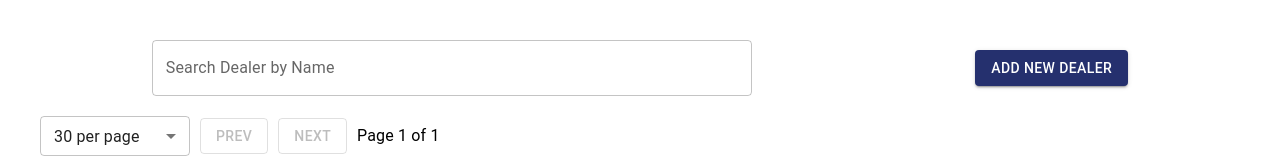
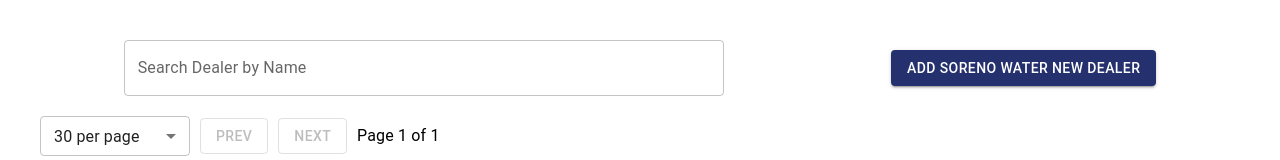
Before and after one commit to DavidSpaice/next, a Next.js app: page /soreno-water-dealer-data/dealer-info in a window 1280 px wide. Shown: the top 160 px of the page. Built offline with nearby package versions, Linux system fonts and the light colour scheme; no server answers.

Commit message:
feat: add soreno water dealer page

```diff
--- a/app/dashboard/Component.tsx
+++ b/app/dashboard/Component.tsx
@@ -40,6 +40,10 @@ const Dashboard: React.FC = () => {
   ];
 
   const sorenoLinks = [
+    {
+      title: "Soreno Water Dealer Info",
+      url: "https://next-nine-pied.vercel.app/soreno-water-dealer-data/dealer-info",
+    },
     {
       title: "Soreno Blogs Management",
       url: "https://next-nine-pied.vercel.app/blogs",
--- a/app/soreno-water-dealer-data/add-dealer/Component.tsx
+++ b/app/soreno-water-dealer-data/add-dealer/Component.tsx
@@ -171,7 +171,7 @@ export default function AddDealerData() {
     <div style={{ margin: "2rem" }}>
       <Paper style={{ padding: "2rem" }} elevation={3}>
         <Typography variant="h5" gutterBottom>
-          Add Dealer Data
+          Add Soreno Water Dealer Data
         </Typography>
 
         <form onSubmit={handleSubmit}>
--- a/app/soreno-water-dealer-data/dealer-info/Component.tsx
+++ b/app/soreno-water-dealer-data/dealer-info/Component.tsx
@@ -216,7 +216,7 @@ const Dealers: React.FC = () => {
           onClick={handleAddDealer}
           style={{ marginBottom: 20, backgroundColor: "rgb(37, 48, 110)" }}
         >
-          Add New Dealer
+          Add Soreno Water New Dealer
         </Button>
       </div>
 
```
